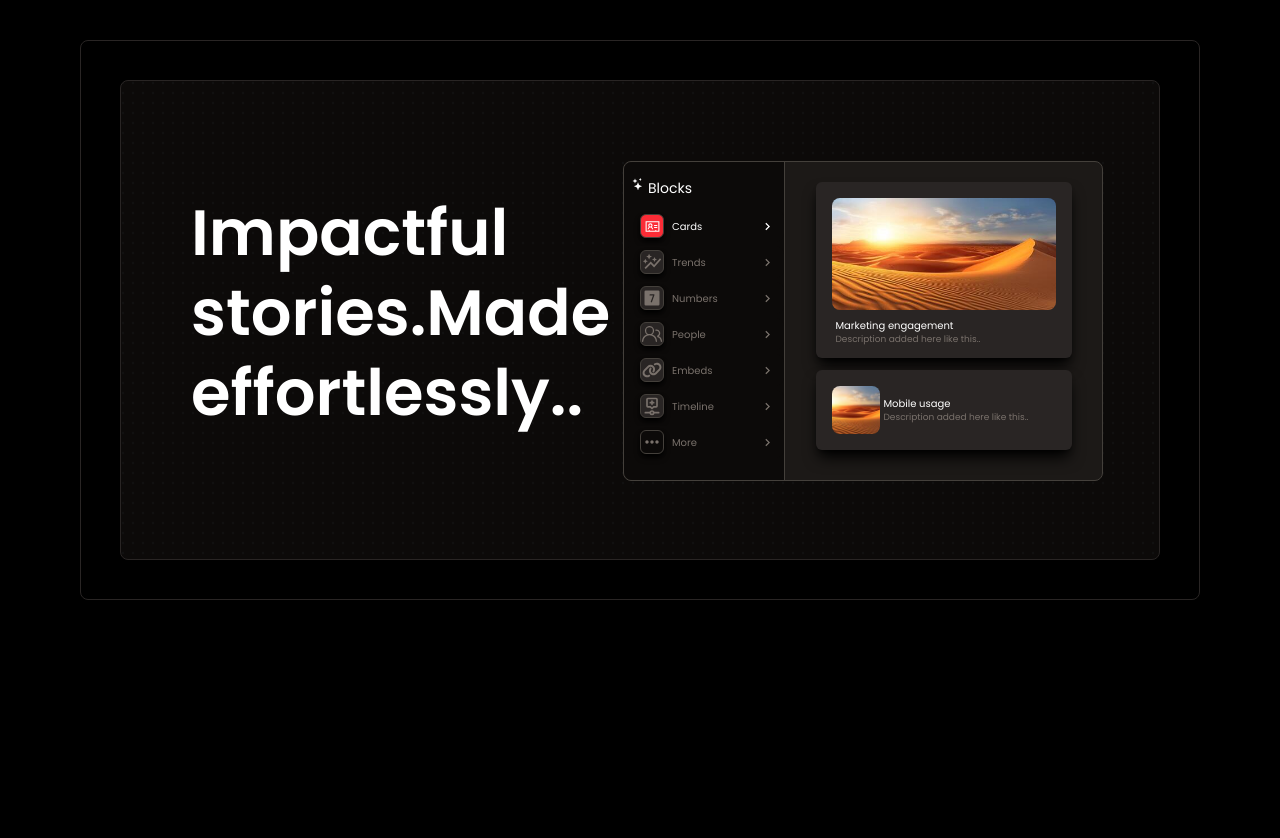
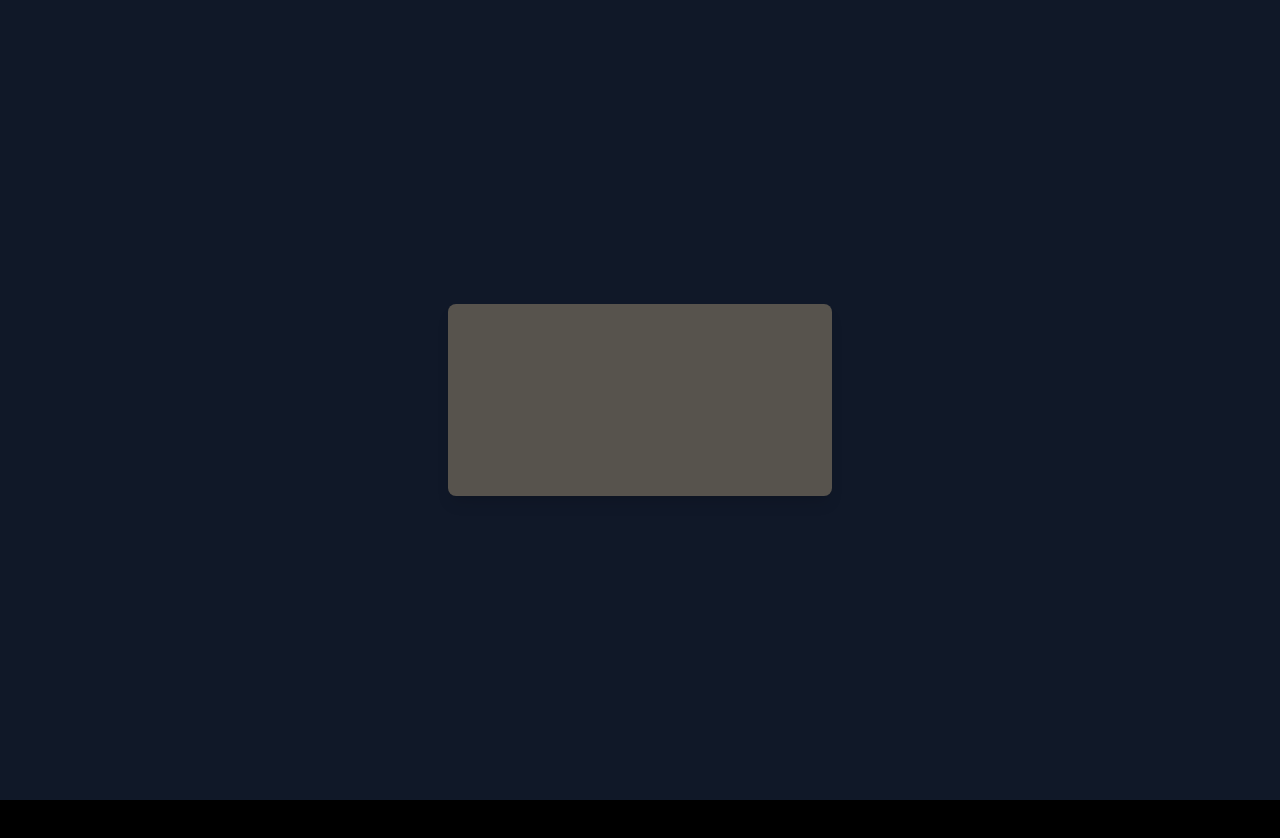
Before and after one commit to AJITH0101/ajith-xylink, a React (Vite) app: page / in a window 1280 px wide. Shown: the top 838 px of the page. After the commit the page ends 800 px from the top, so only its background shows below. Built offline with nearby package versions, Linux system fonts and the light colour scheme.

Commit message:
Initial adding position of 3d flap

```diff
--- a/src/App.jsx
+++ b/src/App.jsx
@@ -2,6 +2,7 @@ import React, { useEffect, useState } from 'react'
 import './App.css'
 import Mainbadge from './components/Mainbadge'
 import Hero from './section/Hero'
+import Uplift from './section/Uplift'
 
 
 
@@ -13,7 +14,9 @@ const App = () => {
   return (
       <>
 
-   <div style={{ fontFamily: "Poppins, sans-serif" }} className='w-full flex mt-10 justify-center'>
+<Uplift/>
+
+   {/* <div style={{ fontFamily: "Poppins, sans-serif" }} className='w-full flex mt-10 justify-center'>
       <div className='lg:w-[70rem] h-[35rem] border border-stone-800 rounded-lg flex justify-center items-center'>
 
             <div className='lg:w-[65rem] h-[30rem] border border-stone-800 rounded-lg flex justify-end bg-stone-950 '
@@ -34,7 +37,7 @@ const App = () => {
 
       </div>
 
-    </div>
+    </div>  */}
 
 
     </>
--- a/src/components/Badge.jsx
+++ b/src/components/Badge.jsx
@@ -6,8 +6,16 @@ const Badge = ({image, details}) => {
   const [effect,setEffect] = useState(false)
 
      useEffect(()=>{
-      setEffect(true)
-     })
+        const timeout = setTimeout(() => {
+            setEffect(true);
+          }, 50); // Small delay to trigger transition effect
+
+
+      return () => {
+        clearTimeout(timeout);
+        setEffect(false); // Set effect to false when component unmounts
+      };
+     },[])
 
   return (
     <div>
--- a/src/components/Mainbadge.jsx
+++ b/src/components/Mainbadge.jsx
@@ -26,7 +26,7 @@ const Mainbadge = () => {
   const badgeSelect = useSelector((state)=>state.select)
   const badgeArray = [<Badge image={desert} details={marketing}/> ,<Badge image={girl} details={embeds}/> ,<Numbers/>,<Trends/>,<People/>,<Timeline/> ]
 
-  console.log(badgeSelect.stage);
+
 
 
 
--- a/src/components/People.jsx
+++ b/src/components/People.jsx
@@ -6,8 +6,16 @@ const People = () => {
    const [effect,setEffect] = useState(false)
 
    useEffect(()=>{
-    setEffect(true)
-   })
+     const timeout = setTimeout(() => {
+          setEffect(true);
+        }, 50); // Small delay to trigger transition effect
+
+
+    return () => {
+      clearTimeout(timeout);
+      setEffect(false); // Set effect to false when component unmounts
+    };
+   },[])
   return (
    <>
    <div>
--- a/src/components/Selector.jsx
+++ b/src/components/Selector.jsx
@@ -43,17 +43,32 @@ const dispatch = useDispatch()
 
 
 const iconSelect = useSelector((state)=>state.stage)
+const [shiftLogic,setShiftLogic] = useState(false)
+const [switchLogic, setSwitchLogic] = useState(true)
+let counter = 0;
+
+// const [counter, setCounter] = useState(0)
+const colorArray = ["bg-red-500","bg-green-500","bg-blue-500","bg-yellow-600","bg-pink-600","bg-orange-600"]
 
 useEffect(()=>{
+ if(!shiftLogic)
+ {
 
-const switchInterval = setInterval(()=>{
+  const myInterval = setInterval(()=>{
+    clickedOption(colorArray[counter],counter)
+    counter++
+    if(counter>5)
+      counter=0
+
+  },1500)
+
+  return() => clearInterval(myInterval)
+}
+},[shiftLogic])
+
+  const clickedOption=(selectColor,shiftValue)=>{
 
 
-},1000)
-
-},[])
-
-  const clickedOption=(selectColor,shiftValue)=>{
 
     dispatch(autoShift(shiftValue))
 
@@ -145,12 +160,12 @@ const switchInterval = setInterval(()=>{
          <label className='text-white text-sm ml-1'>Blocks</label>
         </div>
 
-    <ButtonSelect color={selectIcon.icon1} text={selectIcon.text1} icon={cardIcon} arrow={rightArrow}  onClick={() => clickedOption("bg-red-500",0)}>Cards</ButtonSelect>
-    <ButtonSelect color={selectIcon.icon2} text={selectIcon.text2} icon={trends} arrow={rightArrow}   onClick={() => clickedOption("bg-green-500",1)}>Trends</ButtonSelect>
-    <ButtonSelect color={selectIcon.icon3} text={selectIcon.text3} icon={num} arrow={rightArrow}  onClick={() => clickedOption("bg-blue-500",2)}>Numbers</ButtonSelect>
-    <ButtonSelect color={selectIcon.icon4} text={selectIcon.text4} icon={people} arrow={rightArrow}  onClick={() => clickedOption("bg-yellow-600",3)}>People</ButtonSelect>
-    <ButtonSelect color={selectIcon.icon5} text={selectIcon.text5} icon={embed} arrow={rightArrow}  onClick={() => clickedOption("bg-pink-600",4)}>Embeds</ButtonSelect>
-    <ButtonSelect color={selectIcon.icon6} text={selectIcon.text6} icon={timeline} arrow={rightArrow}  onClick={() => clickedOption("bg-orange-600",5)}>Timeline</ButtonSelect>
+    <ButtonSelect color={selectIcon.icon1} text={selectIcon.text1} icon={cardIcon} arrow={rightArrow}  onClick={() => clickedOption("bg-red-500",0,setShiftLogic(true))}>Cards</ButtonSelect>
+    <ButtonSelect color={selectIcon.icon2} text={selectIcon.text2} icon={trends} arrow={rightArrow}   onClick={() => clickedOption("bg-green-500",1,setShiftLogic(true))}>Trends</ButtonSelect>
+    <ButtonSelect color={selectIcon.icon3} text={selectIcon.text3} icon={num} arrow={rightArrow}  onClick={() => clickedOption("bg-blue-500",2,setShiftLogic(true))}>Numbers</ButtonSelect>
+    <ButtonSelect color={selectIcon.icon4} text={selectIcon.text4} icon={people} arrow={rightArrow}  onClick={() => clickedOption("bg-yellow-600",3,setShiftLogic(true))}>People</ButtonSelect>
+    <ButtonSelect color={selectIcon.icon5} text={selectIcon.text5} icon={embed} arrow={rightArrow}  onClick={() => clickedOption("bg-pink-600",4,setShiftLogic(true))}>Embeds</ButtonSelect>
+    <ButtonSelect color={selectIcon.icon6} text={selectIcon.text6} icon={timeline} arrow={rightArrow}  onClick={() => clickedOption("bg-orange-600",5,setShiftLogic(true))}>Timeline</ButtonSelect>
     <ButtonSelect text={selectIcon.text7} icon={more} arrow={rightArrow}>More</ButtonSelect>
     </div>
   )
--- /dev/null
+++ b/src/section/Uplift.jsx
@@ -0,0 +1,28 @@
+import React from 'react'
+import { useEffect, useState } from "react";
+
+const Uplift = () => {
+
+    const [lift, setLift] = useState(false);
+
+    useEffect(() => {
+      const timeout = setTimeout(() => {
+        setLift(true);
+      }, 100);
+
+      return () => clearTimeout(timeout);
+    }, []);
+  return (
+    <div className="flex items-center justify-center h-screen bg-gray-900">
+    <div
+      className={`w-96 h-48 bg-stone-600 rounded-lg shadow-lg transition-transform duration-1000`}
+      style={{
+        transform: `perspective(600px) rotateX(${lift ? "0deg" : "90deg"})`,
+        transformOrigin: "bottom",
+      }}
+    ></div>
+  </div>
+  )
+}
+
+export default Uplift
```
